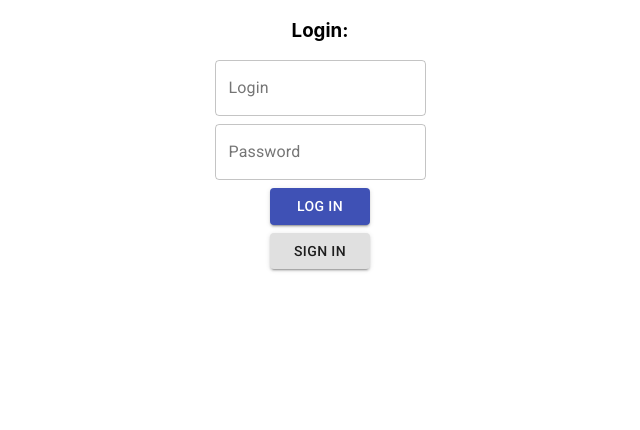
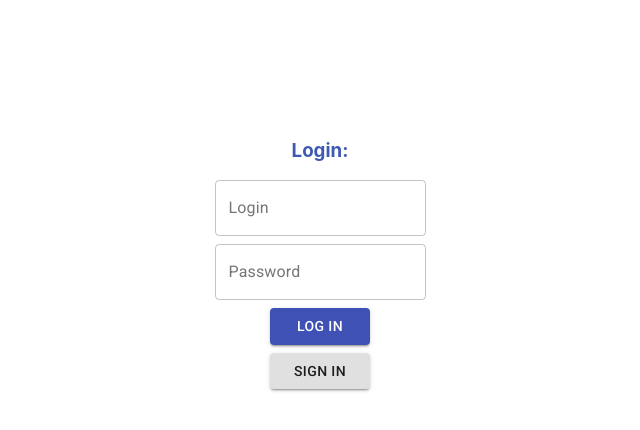
Before and after one commit to YevhenM/tour-agency-front, a React (Create React App) app: page /login in a window 1280 px wide. Shown: the top 430 px of the page, without its empty margins (320-960 px from the left). Built offline with nearby package versions, Linux system fonts and the light colour scheme.

Commit message:
layout and style

```diff
--- a/src/components/components.css
+++ b/src/components/components.css
@@ -1,3 +1,12 @@
 .standartButton {
     width: 100px;
 }
+
+.topBox{
+    /* height: calc(50vh - 270px); */
+    height: 15vh;
+}
+
+h3{
+    color:rgb(62, 89, 177)
+}
--- a/src/components/login.tsx
+++ b/src/components/login.tsx
@@ -22,6 +22,7 @@ const Login = observer(() => {
 
     return(
       <Container>
+          <div className="topBox"></div>
           <Box>
             <h3>Login: </h3>
           </Box>
--- a/src/components/signin.tsx
+++ b/src/components/signin.tsx
@@ -16,6 +16,7 @@ const Signin = observer(() => {
     return(
 
       <Container>
+          <div className="topBox"></div>
           <Box>
             <h3>Sign in: </h3>
           </Box>
```
